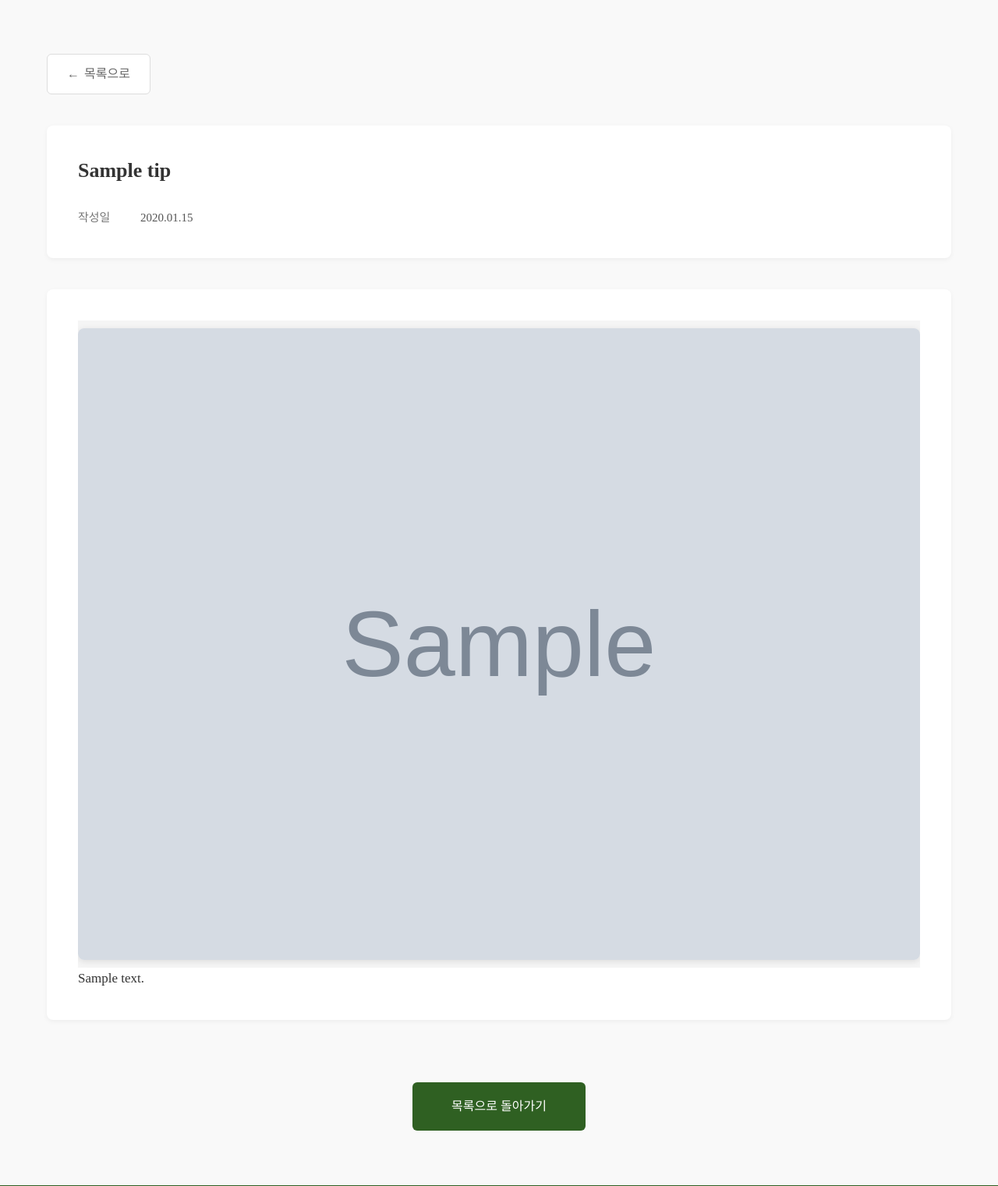
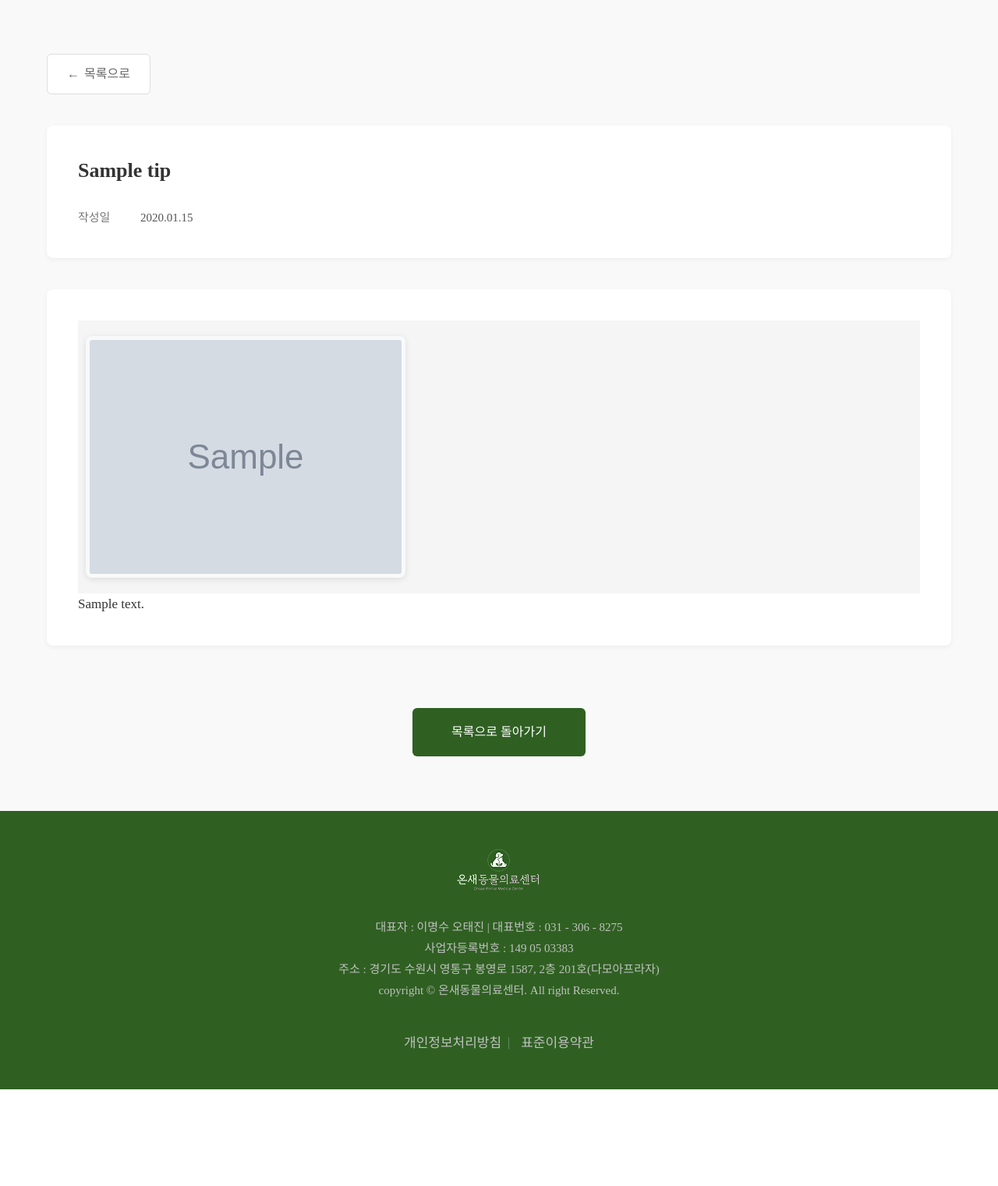
Before and after one commit to TongtongG17/Onsae-AMC, a Django app: page /community/tips/1/ in a window 1280 px wide. Shown: the part 351-1872 px from the top of the page at 78% size. After the commit the page ends 1748 px from the top, so only its background shows below. Run offline with Django 5.2, Linux system fonts and the light colour scheme; tables that the repository leaves empty hold one stand-in row (values such as "Sample post"); grey boxes marked "Sample" are stand-in pictures; some libraries are stand-ins or nearby versions; some web fonts are replaced.

Commit message:
css 수정

```diff
--- a/onsaeamc/static/css/notice-detail.css
+++ b/onsaeamc/static/css/notice-detail.css
@@ -9,6 +9,12 @@
   box-shadow: 0 2px 8px rgba(0,0,0,0.1);
   margin: 15px 0;
   display: block;
+
+  /* 이미지 품질 유지 */
+  object-fit: contain;
+
+  /* 작은 화면에서 최소 가독성 확보 */
+  min-height: 200px;
 }
 
 /* CKEditor 텍스트 스타일 개선 */
@@ -80,8 +86,35 @@
 
 /* 태블릿 버전 */
 @media (min-width: 768px) {
-  .post-text img {
-    margin: 20px 0;
+  .post-text img,
+  .post-image img,
+  .post-image-legacy img {
+    /* 모바일에서는 최소 높이 줄이고 */
+    min-height: 150px;
+
+    /* 이미지가 너무 작지 않도록 */
+    min-width: 200px;
+
+    /* 중앙 정렬 */
+    margin: 15px auto;
+
+    /* 패딩으로 여백 확보 */
+    padding: 5px;
+
+    /* 배경색으로 이미지 영역 명확히 */
+    background-color: #f8f9fa;
+  }
+
+  /* 이미지 컨테이너도 중앙 정렬 */
+  .post-image, .post-image-legacy {
+    text-align: center;
+    padding: 10px;
+  }
+
+  /* CKEditor 이미지가 포함된 문단도 중앙 정렬 */
+  .post-text p img {
+    display: block;
+    margin: 15px auto;
   }
 
   .post-text h1, .post-text h2, .post-text h3,
@@ -144,6 +177,55 @@
 
   .post-text th, .post-text td {
     padding: 18px 25px;
+  }
+}
+
+@media (max-width: 425px) {
+  .post-text img,
+  .post-image img,
+  .post-image-legacy img {
+    min-height: 120px;
+    min-width: 150px;
+    margin: 10px auto;
+    padding: 8px;
+
+    /* 작은 화면에서 이미지 경계 강조 */
+    border: 1px solid #e9ecef;
+  }
+
+  /* 이미지 주변 텍스트 여백 조정 */
+  .post-text {
+    padding: 20px 15px;
+  }
+}
+
+/* 큰 이미지일 때 스크롤 방지 */
+.post-text,
+.post-image,
+.post-image-legacy {
+  overflow-x: auto;
+}
+
+/* 이미지 로딩 중 플레이스홀더 */
+.post-text img[src=""],
+.post-image img[src=""],
+.post-image-legacy img[src=""] {
+  background-color: #f8f9fa;
+  background-image: linear-gradient(45deg, #e9ecef 25%, transparent 25%),
+                    linear-gradient(-45deg, #e9ecef 25%, transparent 25%),
+                    linear-gradient(45deg, transparent 75%, #e9ecef 75%),
+                    linear-gradient(-45deg, transparent 75%, #e9ecef 75%);
+  background-size: 20px 20px;
+  background-position: 0 0, 0 10px, 10px -10px, -10px 0px;
+  min-height: 200px;
+}
+
+@media (hover: hover) {
+  .post-text img:hover,
+  .post-image img:hover,
+  .post-image-legacy img:hover {
+    transform: scale(1.02);
+    transition: transform 0.3s ease;
   }
 }
 /* 공통 스타일 (모바일 기준: 425px 이하) */
@@ -270,13 +352,13 @@
   text-align: center;
 }
 
-.post-image img {
-  width: 100%;
+.post-image img, .post-image-legacy img {
   max-width: 100%;
   height: auto;
-  display: block;
-  cursor: pointer;
-  transition: transform 0.3s ease;
+  border-radius: 8px;
+  box-shadow: 0 2px 8px rgba(0,0,0,0.1);
+  object-fit: contain;
+  min-height: 200px;
 }
 
 .post-image img:hover {
```
